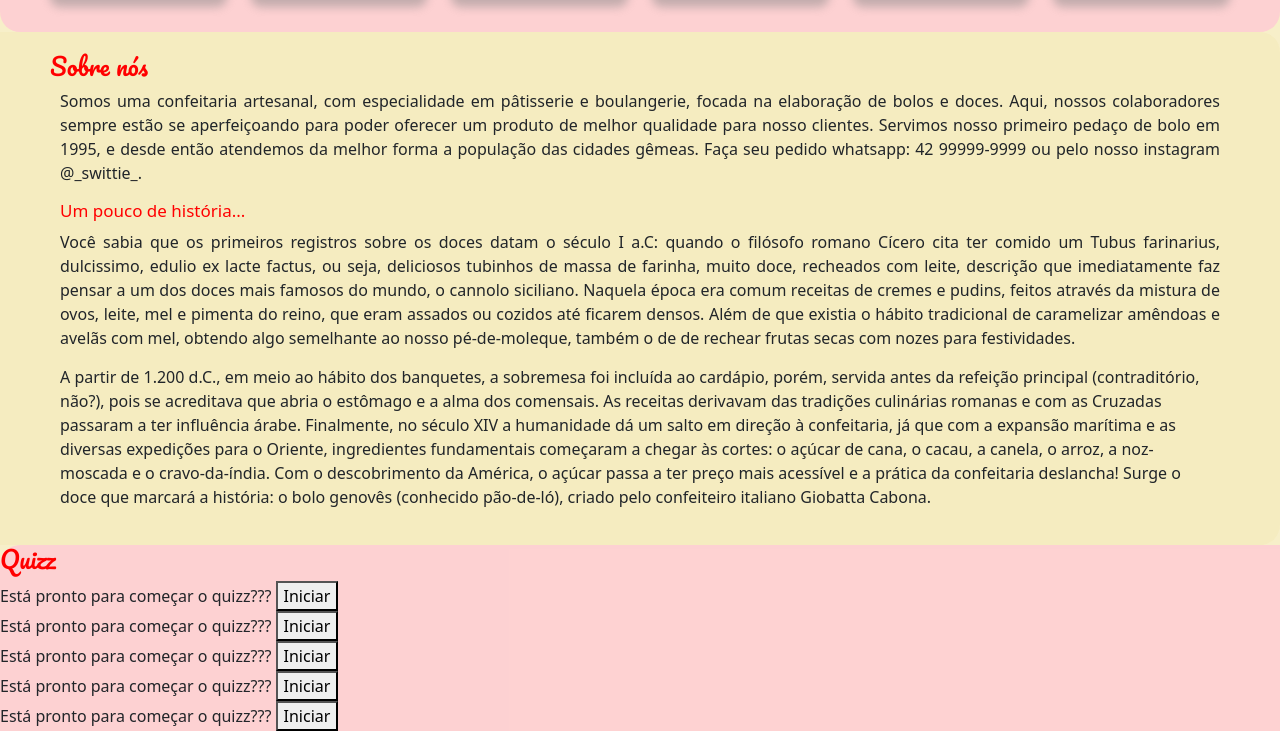
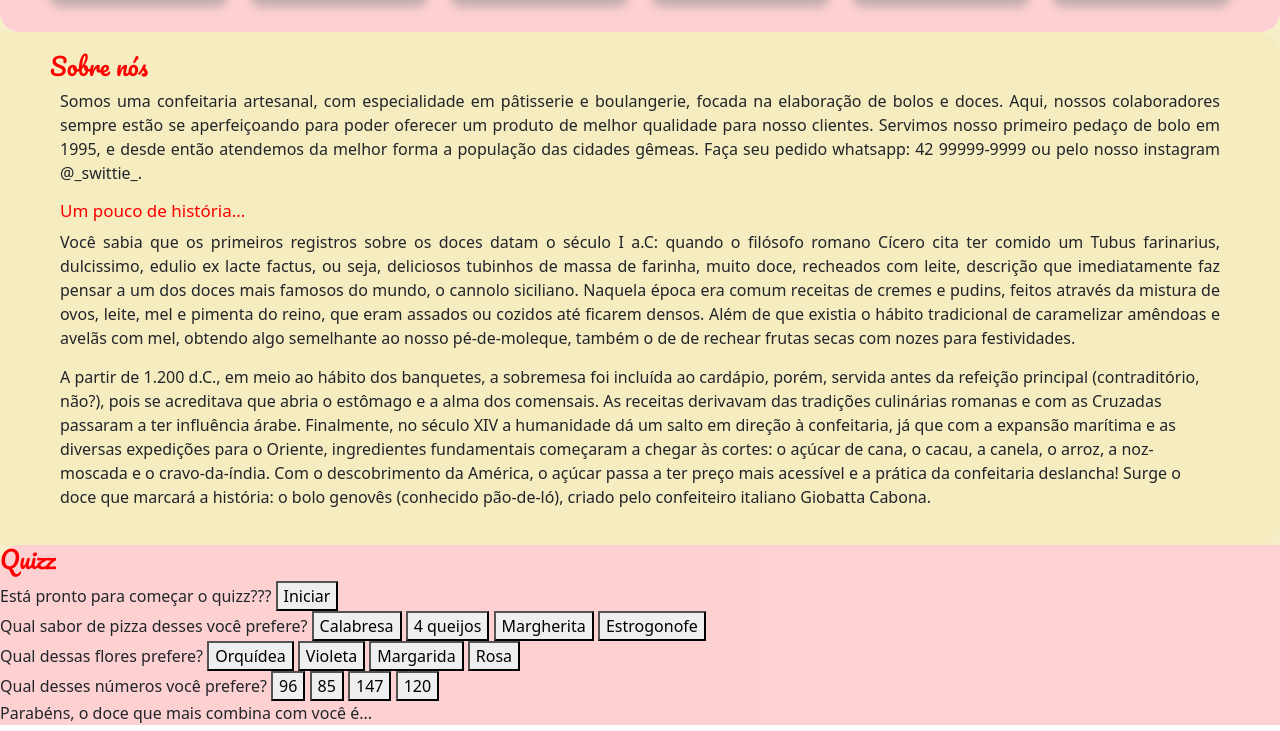
Before and after one commit to leticia-perotti/Swittie, a plain HTML site: page index.html in a window 1280 px wide. Shown: the part 976-1707 px from the top of the page. Drawn offline with nearby package versions, Linux system fonts and the light colour scheme.

Commit message:
commit fim perguntas

```diff
--- a/index.html
+++ b/index.html
@@ -227,7 +227,7 @@
               </button>
 
             </div>
-            <div class="pergunta-4" id="prontos-comecar">
+            <div class="pergunta-4" id="pergunta-4">
               Qual desses bichos você teria de estimação?
 
               <button onclick="pergunta4(3)">
@@ -244,7 +244,7 @@
               </button>
 
             </div>
-            <div class="pergunta-5" id="prontos-comecar">
+            <div class="pergunta-5" id="pergunta-5">
               Qual sabor de sorvete você prefere?
 
               <button onclick="pergunta5(1)">
@@ -261,50 +261,92 @@
               </button>
 
             </div>
-            <div class="pergunta-6" id="prontos-comecar">
+            <div class="pergunta-6" id="pergunta-6">
               Qual a viagem você preferiria?
 
-              <button onclick="pergunta6()">
+              <button onclick="pergunta6(2)">
                 Praia
               </button>
-              <button onclick="pergunta6()">
+              <button onclick="pergunta6(3)">
                 Montanhas
               </button>
-              <button onclick="pergunta6()">
+              <button onclick="pergunta6(4)">
                 Chalé no campo
               </button>
-              <button onclick="pergunta6()">
-                Cidade grande
+              <button onclick="pergunta6(1)">
+                Metrópole
               </button>
 
             </div>
-            <div class="prontos-comecar" id="prontos-comecar">
-              Está pronto para começar o quizz???
+            <div class="pergunta-7" id="pergunta-7">
+              Qual dessas músicas do The Weeknd?
 
-              <button onclick="iniciar()">
-                Iniciar
+              <button onclick="pergunta7(2)">
+                Sacrifice
+              </button>
+              <button onclick="pergunta7(3)">
+                Out of Time
+              </button>
+              <button onclick="pergunta7(4)">
+                Gasoline
+              </button>
+              <button onclick="pergunta7(1)">
+                Blinding Lights
+              </button>
+
+            </div>
+            <div class="pergunta-8" id="pergunta-8">
+              Qual sabor de pizza desses você prefere?
+
+              <button onclick="pergunta8(2)">
+                Calabresa
+              </button>
+              <button onclick="pergunta8(1)">
+                4 queijos
+              </button>
+              <button onclick="pergunta8(4)">
+                Margherita
+              </button>
+              <button onclick="pergunta8(3)">
+                Estrogonofe
               </button>
             </div>
-            <div class="prontos-comecar" id="prontos-comecar">
-              Está pronto para começar o quizz???
+            <div class="pergunta-9" id="pergunta-9">
+              Qual dessas flores prefere?
 
-              <button onclick="iniciar()">
-                Iniciar
+              <button onclick="pergunta9(2)">
+                Orquídea
               </button>
+              <button onclick="pergunta9(3)">
+                Violeta
+              </button>
+              <button onclick="pergunta9(4)">
+                Margarida
+              </button>
+              <button onclick="pergunta9(1)">
+                Rosa
+              </button>
+
             </div>
-            <div class="prontos-comecar" id="prontos-comecar">
-              Está pronto para começar o quizz???
+            <div class="pergunta-10" id="pergunta-10">
+              Qual desses números você prefere?
 
-              <button onclick="iniciar()">
-                Iniciar
+              <button onclick="pergunta10()">
+                96
               </button>
+              <button onclick="pergunta10()">
+                85
+              </button>
+              <button onclick="pergunta10()">
+                147
+              </button>
+              <button onclick="pergunta10()">
+                120
+              </button>
+
             </div>
-            <div class="prontos-comecar" id="prontos-comecar">
-              Está pronto para começar o quizz???
-
-              <button onclick="iniciar()">
-                Iniciar
-              </button>
+            <div class="resposta-quizz" id="resposta-quizz">
+              Parabéns, o doce que mais combina com você é...
             </div>
           </div>
         </div>
@@ -351,5 +393,34 @@
 
     pontuacao += valor;
   }
+  function pergunta6(valor){
+    document.getElementById("pergunta-6").style.display = "none";
+    document.getElementById("pergunta-7").style.display = "block";
 
+    pontuacao += valor;
+  }
+  function pergunta7(valor){
+    document.getElementById("pergunta-7").style.display = "none";
+    document.getElementById("pergunta-8").style.display = "block";
+
+    pontuacao += valor;
+  }
+  function pergunta8(valor){
+    document.getElementById("pergunta-8").style.display = "none";
+    document.getElementById("pergunta-9").style.display = "block";
+
+    pontuacao += valor;
+  }
+  function pergunta9(valor){
+    document.getElementById("pergunta-9").style.display = "none";
+    document.getElementById("pergunta-10").style.display = "block";
+
+    pontuacao += valor;
+  }
+  function pergunta10(valor){
+    document.getElementById("pergunta-10").style.display = "none";
+    document.getElementById("reposta-quizz").style.display = "block";
+
+    pontuacao += valor;
+  }
 </script>
--- a/style.css
+++ b/style.css
@@ -205,3 +205,6 @@ h4{
 .pergunta-6{
     display: none;
 }
+.pergunta-7{
+    display: none;
+}
```
